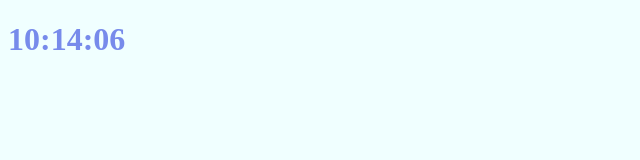
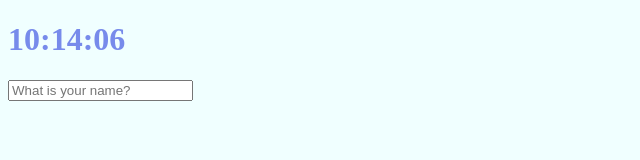
Before and after one commit to doras/nomadcoder-vanilla-js, a plain HTML site: page index.html in a window 1280 px wide. Shown: the whole page, without its empty margins (0-640 px from the left). Drawn offline with Linux system fonts and the light colour scheme.

Commit message:
username: add user name saving function

```diff
--- /dev/null
+++ b/greeting.js
@@ -0,0 +1,45 @@
+const form = document.querySelector(".js-form"),
+    input = form.querySelector("input"),
+    greeting = document.querySelector(".js-greetings");
+
+const USER_LS = "currentUser",
+    SHOWING_CN = "showing";
+
+function saveName(text) {
+    localStorage.setItem(USER_LS, text);
+}
+
+function handleSubmit(event) {
+    event.preventDefault();
+    const currentValue = input.value;
+    saveName(currentValue);
+    paintGreeting(currentValue);
+}
+
+function askForName() {
+    form.classList.add(SHOWING_CN);
+    form.addEventListener("submit", handleSubmit);
+}
+
+function paintGreeting(text) {
+    form.classList.remove(SHOWING_CN);
+    greeting.classList.add(SHOWING_CN);
+    greeting.innerText = `Hello, ${text}`;
+}
+
+function loadName() {
+    const currentUser = localStorage.getItem(USER_LS);
+    if (currentUser === null) {
+        // User doesn't exist.
+        askForName();
+    } else {
+        // User exists.
+        paintGreeting(currentUser);
+    }
+}
+
+function init() {
+    loadName();
+}
+
+init();
--- a/index.html
+++ b/index.html
@@ -8,6 +8,11 @@
     <div class="js-clock">
         <h1>00:00</h1>
     </div>
+    <form class="js-form form">
+        <input type="text" placeholder="What is your name?" />
+    </form>
+    <h4 class="js-greetings greetings"></h4>
     <script src="clock.js"></script>
+    <script src="greeting.js"></script>
 </body>
 </html>
--- a/style.css
+++ b/style.css
@@ -1,10 +1,6 @@
 body {
     background-color: azure;
-}
-
-h1 {
     color: rgb(119, 139, 235);
-    transition: .5s color ease-in-out;
 }
 
 .btn {
@@ -14,3 +10,12 @@ h1 {
 .clicked {
     color: rgb(99, 205, 218);
 }
+
+.form,
+.greetings {
+    display: none;
+}
+
+.showing {
+    display: block;
+}
```
